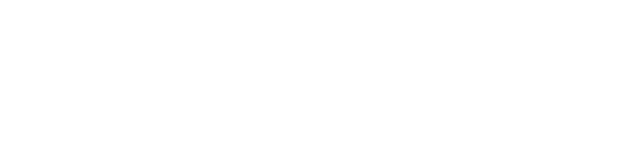
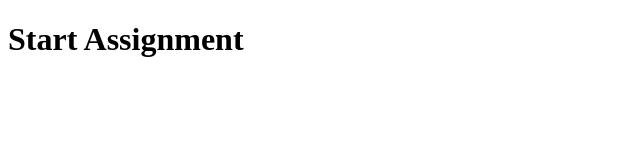
Before and after one commit to BbillahrariBBr/world-cup-responsive, a plain HTML site: page index.html in a window 1280 px wide. Shown: the whole page, without its empty margins (0-640 px from the left). Drawn offline with Linux system fonts and the light colour scheme.

Commit message:
show demo page

```diff
--- a/index.html
+++ b/index.html
@@ -9,6 +9,9 @@
 </head>
 
 <body>
+    <h1>
+        Start Assignment
+    </h1>
 
 </body>
 
```
